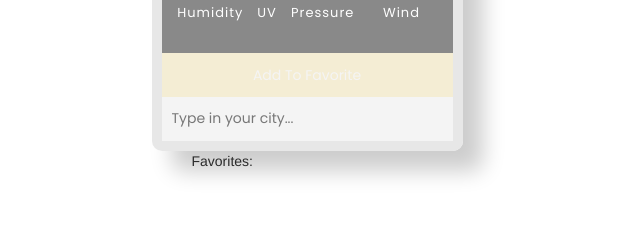
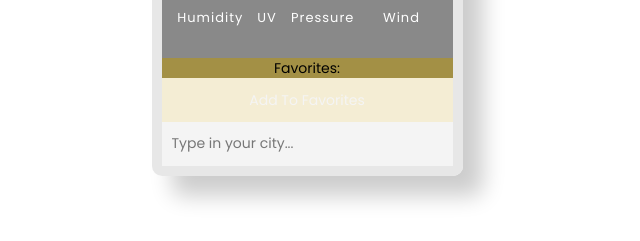
Before and after one commit to CodecoolGlobal/weather-app-javascript-csakafeda, a plain HTML site: page index.html in a window 1280 px wide. Shown: the part 403-644 px from the top of the page, without its empty margins (333-973 px from the left). Drawn offline with nearby package versions, Linux system fonts and the light colour scheme; no server answers.

Commit message:
Style - CSS 97%

```diff
--- a/index.html
+++ b/index.html
@@ -51,18 +51,18 @@
                         <span id="card-wind"></span>
                     </div>
                 </div>
+                <div class="fav-container">
+                    <ul id="add-to-fav">Favorites:</ul>
+                </div>
                 <div class="button-add">
                     <button id="button-add-favorite" data-toggle-class="is-checked"
                         data-toggle-target-self=".example-checkbox" role="checkbox" aria-checked="false">
                         <span class="example-checkbox"></span>
-                        Add To Favorite</button>
+                        Add To Favorites</button>
                 </div>
                 <div class="autocomplete">
                     <input type="text" id="input-city" autocomplete="off" placeholder="Type in your city...">
                 </div>
-            </div>
-            <div>
-                <ul id="add-to-fav"> Favorites: </ul>
             </div>
             <div hidden id="spinner">
             </div>
--- a/style.css
+++ b/style.css
@@ -49,6 +49,8 @@ img {
     margin-top: 32px;
     margin-bottom: 5px;
     text-transform: capitalize;
+    margin-right: 16px;
+    margin-left: 16px;
 }
 
 #card-time {
@@ -203,7 +205,7 @@ img {
     width: 80px;
     height: 80px;
     border: 2px solid #f3f3f3;
-    border-top: 3px solid #f25a41;
+    border-top: 3px solid rgb(163, 144, 69);
     border-radius: 100%;
     will-change: transform;
     animation: spin 1s infinite linear
@@ -220,7 +222,22 @@ img {
 }
 
 /* -------------------FAVORITES------------------------- */
+#add-to-fav {
+    margin: 0px;
+}
+ul {
+    background-color: rgb(163, 144, 69);
+    color: black;
+    width: 100%;
+    padding: 0px 0px 0px 0px;
+    margin: 0px;
+}
 
-#add-to-fav {
-    text-transform: capitalize;
+#add-to-fav > li {
+    list-style-type: none;
+    background-color: rgb(163, 144, 69);
+    width: 100%;
+    opacity: 0.9;
+    height: 44px;
+    border: 0px;
 }
```
